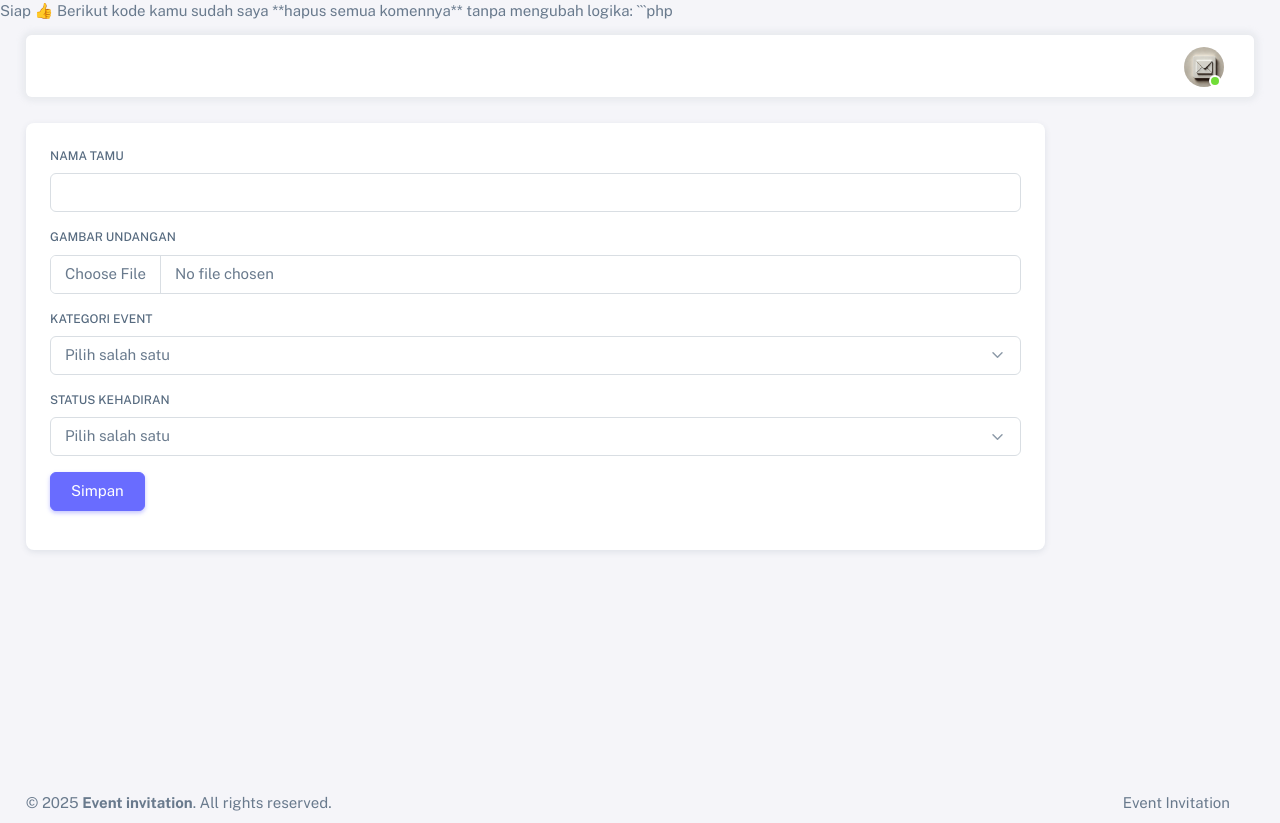
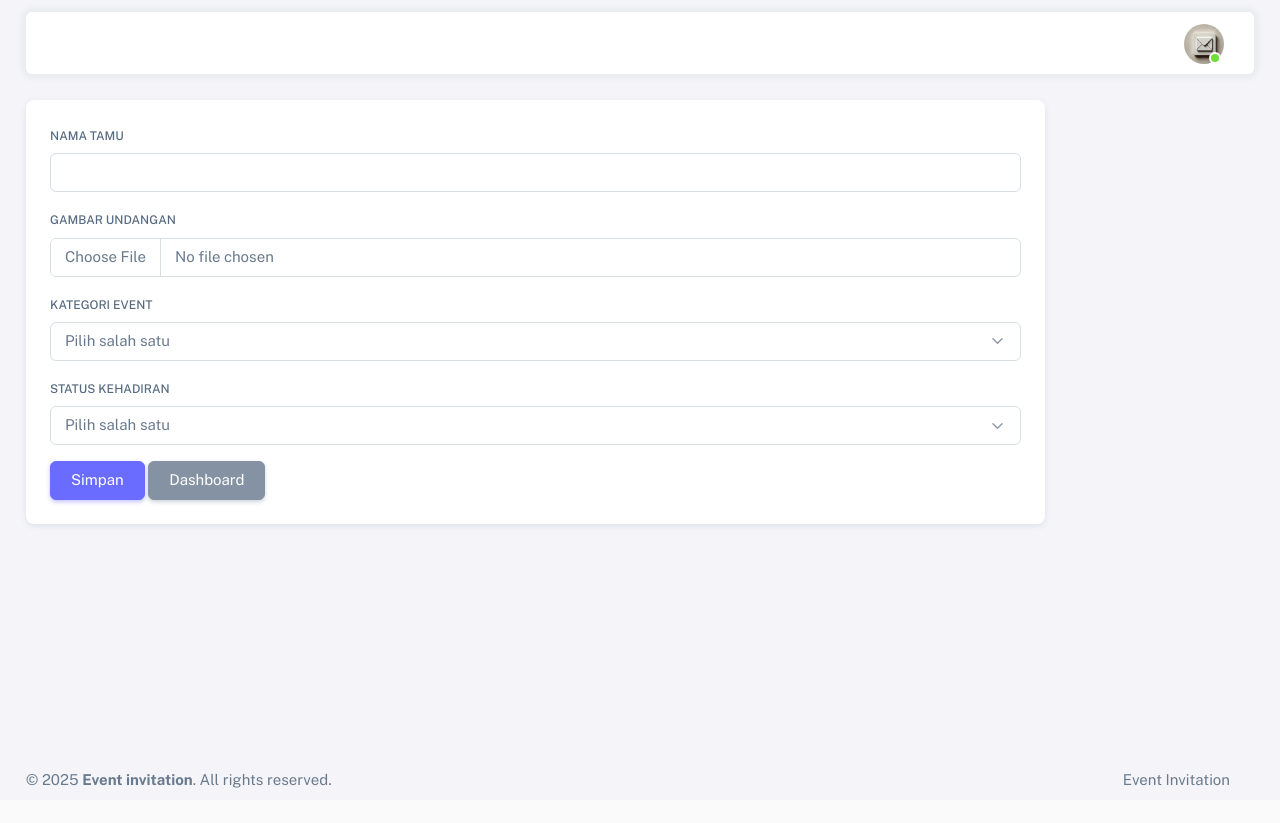
Before and after one commit to qeihannn/event_invitation, a PHP site: page /posts.php in a window 1280 px wide. After the commit the page ends 788 px from the top, so only its background shows below. Run offline with PHP 8.4, Linux system fonts and the light colour scheme; the visitor is signed in with stand-in values (Sample User, id 1); data that the repository does not hold is empty.

Commit message:
hapus tulisan tidak penting

````diff
--- a/posts.php
+++ b/posts.php
@@ -1,9 +1,7 @@
-Siap 👍
-Berikut kode kamu sudah saya **hapus semua komennya** tanpa mengubah logika:
-
-```php
 <?php
 include '.includes/header.php';
+
+
 ?>
 
 <div class="container-xxl flex-grow-1 container-p-y">
@@ -49,7 +47,12 @@ include '.includes/header.php';
                         </div>
 
                         <button type="submit" name="simpan" class="btn btn-primary">Simpan</button>
+                        <a href="dashboard.php" class="btn btn-secondary">Dashboard</a>
+
+
                     </form>
+
+
                 </div>
             </div>
         </div>
````
